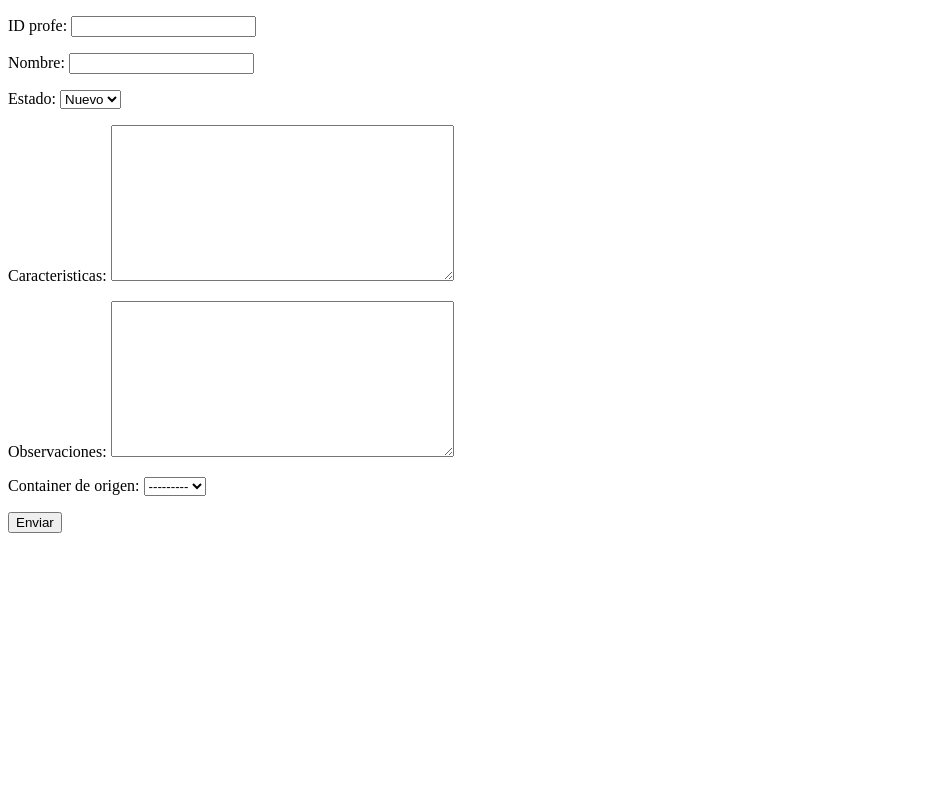
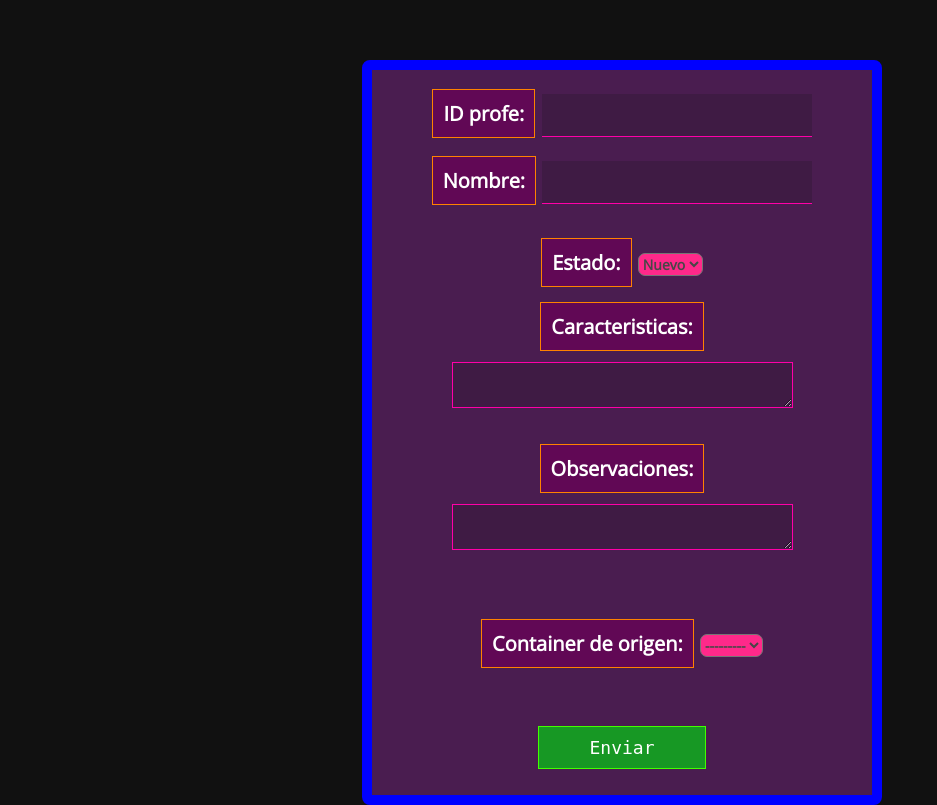
Before and after one commit to francobustos/inventory_1, a Django app: page /crear_objeto/ in a window 1280 px wide. Shown: the whole page, without its empty margins (0-937 px from the left). Before the commit the page ends 533 px from the top, so only its background shows below. Run offline with Django 3.2, Linux system fonts and the light colour scheme; the visitor is signed in with stand-in values (Sample User, id 1); data that the repository does not hold is empty; parts of the project's set-up code (start-up, migrations or seed data) failed here and were passed over.

Commit message:
container, area, objeto estilizados

```diff
--- /dev/null
+++ b/inventory/static/inventory_app/edicion.css
@@ -0,0 +1,95 @@
+@import url(https://fonts.googleapis.com/css?family=Open+Sans:300);
+
+* {
+  font-family: 'Open Sans', sans-serif;
+}
+
+body {
+  margin: 0;
+  padding: 0;
+  overflow: hidden;
+  background: #111;
+  background-repeat: no-repeat;
+}
+
+.div1 {
+  background-color: #4a1d50;
+  margin: 0 auto;
+  position: absolute;
+  z-index: 15;
+  top: 20%;
+  left: 40%;
+  margin: -100px 0 0 -150px;
+  color: #f312ff;
+  display: block;
+  float: left;
+  height: 725px;
+  font-size: 24px;
+  line-height: 0px;
+  text-align: center;
+  width: 500px;
+  border: blue 10px solid;
+  border-radius: .5rem;
+}
+
+label {
+  font-family: inherit;
+  font-weight: bold;
+  margin: 15px 0;
+  font-size: 20px;
+  padding: 10px;
+  width: 250px;
+  background: rgba(97, 8, 85, 1);
+  border: 1px solid rgba(255, 130, 0, 1);
+  color: white;
+  outline: none;
+}
+
+input {
+  font-size: 16px;
+  padding: 10px;
+  width: 250px;
+  border: 1px solid rgba(255, 0, 168, 1);
+  border-top: none;
+  border-left: none;
+  border-right: none;
+  background: rgba(20, 20, 20, .2);
+  color: white;
+  outline: none;
+}
+
+button {
+  border: 1px solid rgba(66, 255, 0, 1);
+  background: rgba(23, 152, 36, 1);
+  font-size: 18px;
+  color: white;
+  margin-top: 20px;
+  padding: 10px 50px;
+  cursor: pointer;
+  transition: .4s;
+  font-family: monospace;
+}
+
+textarea {
+  resize: vertical;
+  max-height: 40px;
+  margin: 35px 0;
+  border: 1px solid rgba(255, 0, 168, 1);
+  background: rgba(20, 20, 20, .2);
+  color: white;
+}
+
+select {
+  display: inline-block;
+  background-color: rgb(255, 41, 138);
+  font-weight: bold;
+  border-radius: 7px;
+  box-shadow: 5 5 6px rgb(255, 255, 255);
+  transition: all .5s ease;
+  position: relative;
+  font-size: 14px;
+  color: #474747;
+  height: 100%;
+  text-align: left;
+  margin: 25px 0;
+}
--- a/inventory/static/inventory_app/form.css
+++ /dev/null
@@ -1,3 +0,0 @@
-h1{
-  text-align: center;
-}
--- a/inventory/templates/inventory_app/edicion.html
+++ b/inventory/templates/inventory_app/edicion.html
@@ -3,13 +3,16 @@
   <head>
     {% load static %}
     <meta charset="utf-8">
+    <link rel="stylesheet" type="text/css" href="{% static './inventory_app/edicion.css' %}" />
     <title> {{titulo}} </title>
   </head>
   <body>
     <form method="POST">
+      <div class="div1">
       {% csrf_token %}
       {{ form.as_p }}
       <button type="submit">Enviar</button>
+      </div>
     </form>
   </body>
 </html>
```
